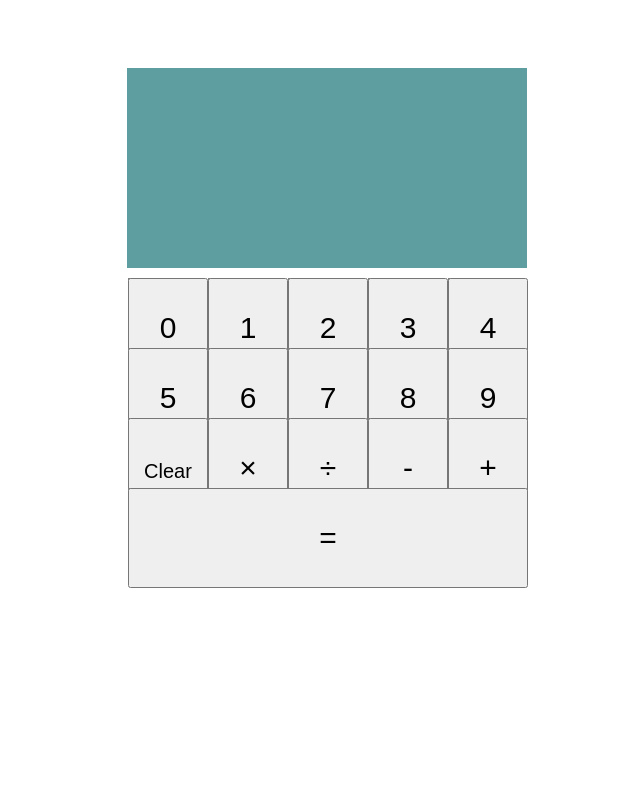
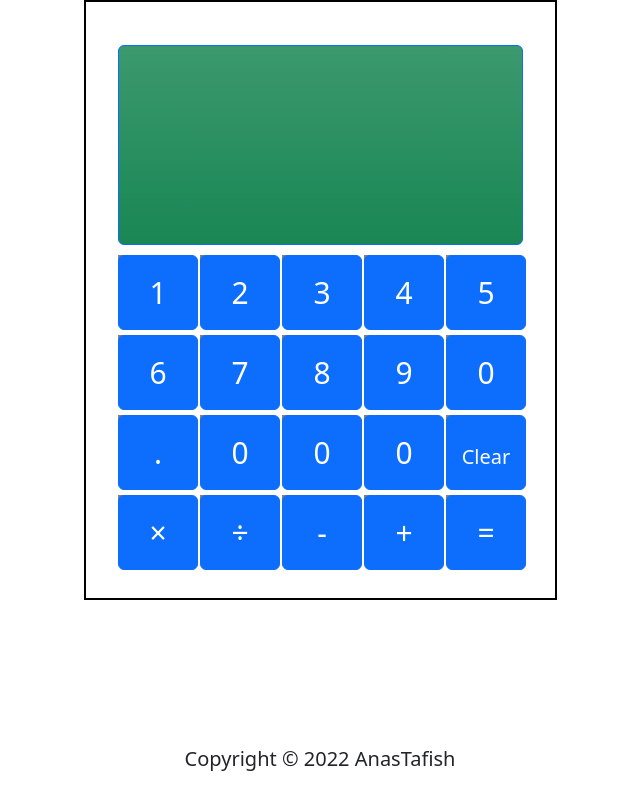
Before and after one commit to anastafish/calculator, a plain HTML site: page index.html in a window 1280 px wide. Shown: the whole page, without its empty margins (320-960 px from the left). Drawn offline with nearby package versions, Linux system fonts and the light colour scheme.

Commit message:
the calculator is finished Have fun!

```diff
--- a/index.html
+++ b/index.html
@@ -4,33 +4,48 @@
     <meta charset="UTF-8">
     <meta http-equiv="X-UA-Compatible" content="IE=edge">
     <meta name="viewport" content="width=device-width, initial-scale=1.0">
+    <link href="https://cdn.jsdelivr.net/npm/bootstrap@5.2.3/dist/css/bootstrap.min.css" rel="stylesheet" integrity="sha384-rbsA2VBKQhggwzxH7pPCaAqO46MgnOM80zW1RWuH61DGLwZJEdK2Kadq2F9CUG65" crossorigin="anonymous">
+    <link rel="icon" type="image/x-icon" href="clculator.png">
     <title>Calculator</title>
     <link rel="stylesheet" href="style.css">
     <script src="script.js" defer></script>
 </head>
 <body>
-    <div id="container">
-        <div id="display">
+    <div class="container">
+        <div class="border border-primary rounded bg-success bg-gradient" id="display">
             <h3 id="display-header"></h3>
         </div>
         <div id="calculator">
-            <div class="option"><button id="num0" class="btn">0</button></div>
-            <div class="option"><button id="num1" class="btn">1</button></div>
-            <div class="option"><button id="num2" class="btn">2</button></div>
-            <div class="option"><button id="num3" class="btn">3</button></div>
-            <div class="option"><button id="num4" class="btn">4</button></div>
-            <div class="option"><button id="num5"  class="btn">5</button></div>
-            <div class="option"><button id="num6" class="btn">6</button></div>
-            <div class="option"><button id="num7" class="btn">7</button></div>
-            <div class="option"><button id="num8" class="btn">8</button></div>
-            <div class="option"><button id="num9" class="btn">9</button></div>
-            <div class="option"><button id="numClear" class="btn-clear"><p4 id="clear">Clear</p4></button></div>
-            <div class="option"><button id="numMultyply" class="btn operator-btn">×</button></div>
-            <div class="option"><button id="numDevide" class="btn operator-btn">÷</button></div>
-            <div class="option"><button id="numSubtract" class="btn operator-btn">-</button></div>
-            <div class="option"><button id="numPlus" class="btn operator-btn">+</button></div>
-            <div class="option"><button id="numEqual" class="btn-equal">=</button></div>
+            <div class="option"><button id="num1" class="btn btn-primary">1</button></div>
+            <div class="option"><button id="num2" class="btn btn-primary">2</button></div>
+            <div class="option"><button id="num3" class="btn btn-primary">3</button></div>
+            <div class="option"><button id="num4" class="btn btn-primary">4</button></div>
+            <div class="option"><button id="num5"  class="btn btn-primary">5</button></div>
+            <div class="option"><button id="num6" class="btn btn-primary">6</button></div>
+            <div class="option"><button id="num7" class="btn btn-primary">7</button></div>
+            <div class="option"><button id="num8" class="btn btn-primary">8</button></div>
+            <div class="option"><button id="num9" class="btn btn-primary">9</button></div>
+            <div class="option"><button id="num0" class="btn btn-primary">0</button></div>
+            <div class="option"><button id="num0" class="btn btn-primary">.</button></div>
+            <div class="option"><button id="num0" class="btn btn-primary">0</button></div>
+            <div class="option"><button id="num0" class="btn btn-primary">0</button></div>
+            <div class="option"><button id="num0" class="btn btn-primary">0</button></div>
+            <div class="option"><button id="numClear" class="btn-clear btn btn-primary"><p4 id="clear">Clear</p4></button></div>
+            <div class="option"><button id="numMultyply" class="btn operator-btn btn btn-primary">×</button></div>
+            <div class="option"><button id="numDevide" class="btn operator-btn btn btn-primary">÷</button></div>
+            <div class="option"><button id="numSubtract" class="btn operator-btn btn btn-primary">-</button></div>
+            <div class="option"><button id="numPlus" class="btn operator-btn btn btn-primary">+</button></div>
+            <div class="option"><button id="numEqual" class="btn-equal btn btn-primary">=</button></div>
         </div>
+        <footer class="footer">
+            <p>
+              Copyright ©
+              <script>
+                document.write(new Date().getFullYear())
+              </script>
+              AnasTafish
+            </p>
+          </footer>
     </div>
 </body>
 </html>
--- a/script.js
+++ b/script.js
@@ -18,14 +18,15 @@ btnEqual.addEventListener('click', () =>{
 
 buttons.forEach(btn =>{
     btn.addEventListener('click', () => {
-        display.textContent += btn.textContent;
+        if (btn.className != "btn-equal btn btn-primary"){
+        display.textContent += btn.textContent;}
         if (num1 === 0){
-        if (btn.className == "btn"){
+        if (btn.className == "btn btn-primary"){
         currentNumber += btn.textContent;
     }
     }
         else {
-            if (btn.className == "btn"){
+            if (btn.className == "btn btn-primary"){
             currentNumber += btn.textContent;
         }
 
--- a/style.css
+++ b/style.css
@@ -1,10 +1,12 @@
-#container{
+.container{
     display: flex;
     align-items: center;
     justify-content: center;
     height:600px;
+    width: fit-content;
     flex-direction: column;
     flex-wrap:wrap;
+    border: 2px solid black;
 }
 
 
@@ -13,6 +15,8 @@
     flex-wrap: wrap;
     width:400px;
     height: 200x;
+    gap:10px;
+    margin-right: 20px;
 }
 
 .option {
@@ -25,20 +29,22 @@
     flex-grow: 1;
 }
 .btn, .btn-clear, .btn-equal{
-    height: 100px;
+    height: 75px;
     width: 80px;
     font-size: 30px;
 }
 
 #display{
     background-color:cadetblue;
-    width: 400px;
+    width: 405px;
     height: 200px;
-    margin-left: 13px;
+    margin-left: 20px;
     text-align: center;
     display: flex;
     align-items: center;
     justify-content: center;
+    margin-right: 20px;
+
 
 }
 #display-header{
@@ -46,11 +52,22 @@
     font-size: 50px;
 }
 
-.btn-equal{
-    width:400px;
-}
+
 
 #clear{
     font-size: 20px;
     text-align: center;
 }
+
+.footer {
+    position: absolute;
+    bottom: 0;
+    left: 0;
+    display: flex;
+    align-items: center;
+    justify-content: center;
+    gap: 10px;
+    width: 100%;
+    padding: 10px;
+    font-size: 20px;
+  }
```
Also changed, not shown: clculator.png (added).
